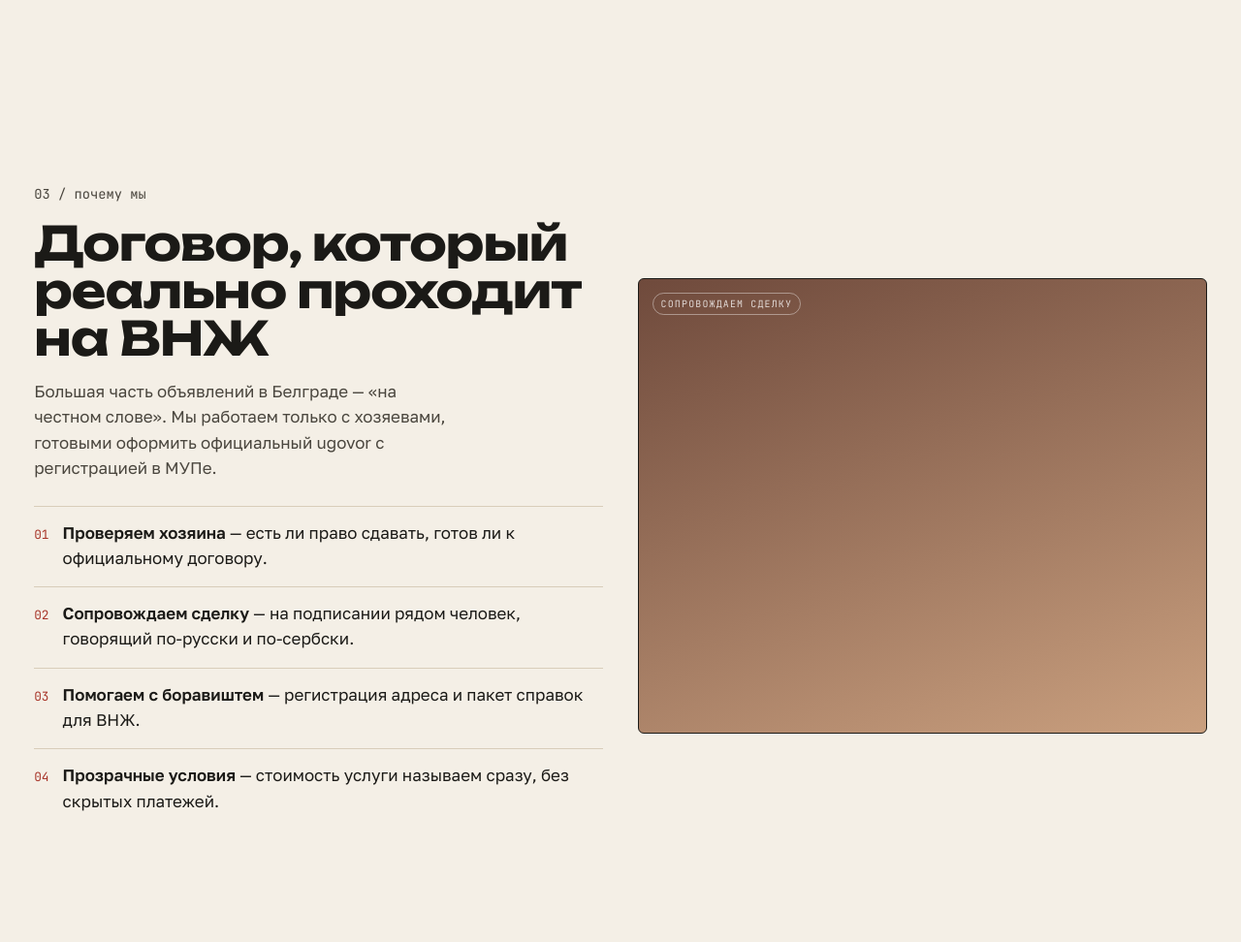
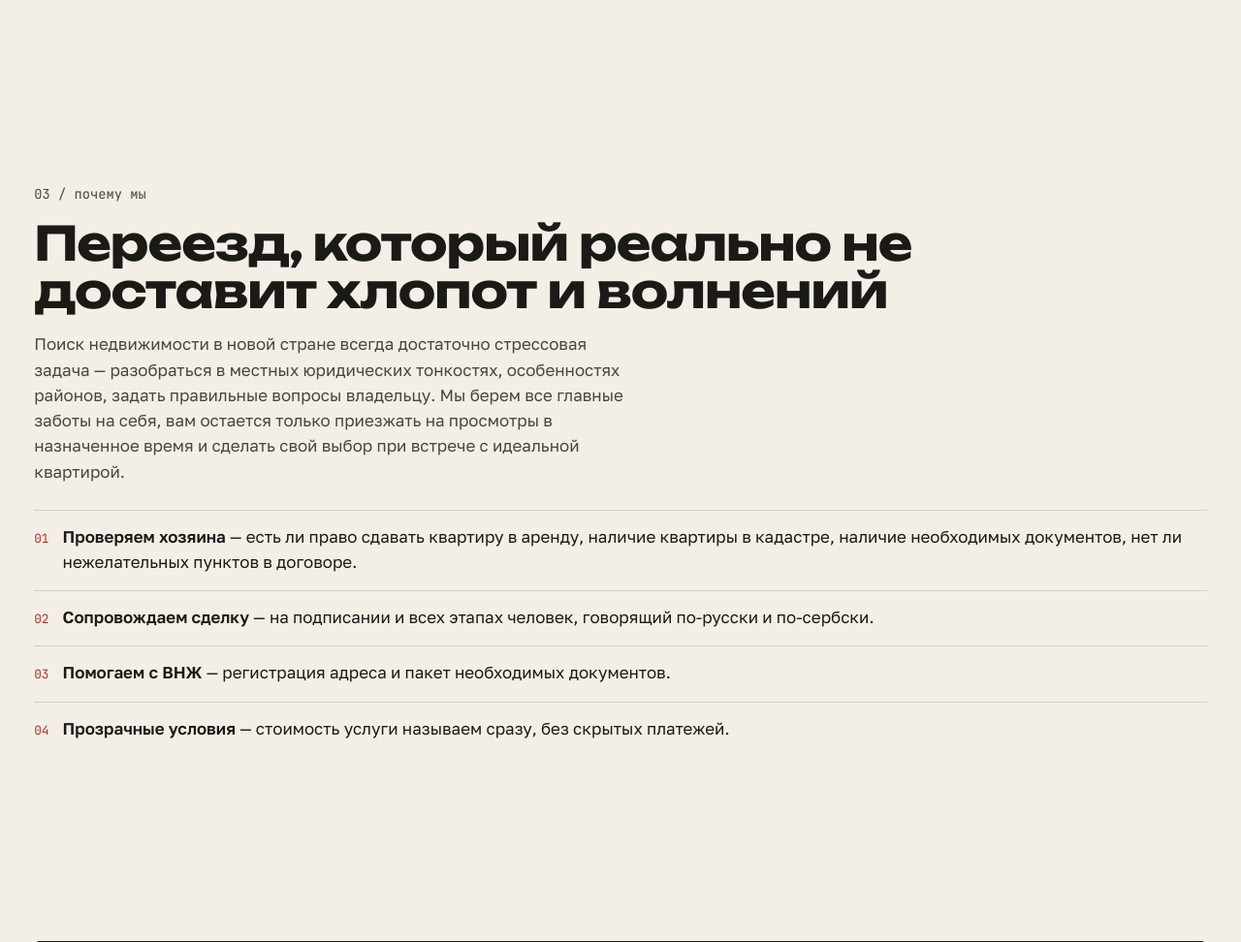
Before and after one commit to MWildFire/BelgradAppartment, a FastAPI app: template src/site/templates/index.html in a window 1280 px wide. Shown: the part 1983-2955 px from the top of the page at 97% size. Run offline with FastAPI, Linux system fonts and the light colour scheme; the template is opened without the code that fills it, so the values that code supplies are empty.

Commit message:
dasha-edits: секция «Почему мы» — новый текст, чек-лист, убран пустой квадрат (правки 12–14)

```diff
--- a/src/site/static/css/site.css
+++ b/src/site/static/css/site.css
@@ -210,6 +210,9 @@ section.bay{padding-block:var(--bay)}
 
 /* ───────── trust / split ───────── */
 .split{display:grid;grid-template-columns:1fr 1fr;gap:var(--gutter);align-items:center}
+.split.solo{grid-template-columns:1fr}
+.split.solo h2{max-width:24ch}
+.split.solo p{max-width:60ch}
 .split .photo{aspect-ratio:5/4;border:1px solid var(--ink);border-radius:var(--r-m);background:linear-gradient(160deg,#6f4a3c,#caa07f);position:relative;overflow:hidden}
 .split .photo .ph-note{position:absolute;top:14px;left:14px;font-family:var(--mono);font-size:.62rem;letter-spacing:.12em;text-transform:uppercase;color:rgba(255,255,255,.78);border:1px solid rgba(255,255,255,.4);padding:3px 8px;border-radius:999px}
 .split h2{font-size:var(--step-3);max-width:14ch}
--- a/src/site/templates/index.html
+++ b/src/site/templates/index.html
@@ -133,19 +133,18 @@
 
 <!-- TRUST / VNJ -->
 <section class="bay wrap" id="vnj">
-  <div class="split">
+  <div class="split solo">
     <div>
       <div class="idx" style="font-family:var(--mono);font-size:var(--step--1);color:var(--ink-2);margin-bottom:1rem">03 / почему мы</div>
-      <h2>Договор, который реально проходит на ВНЖ</h2>
-      <p>Большая часть объявлений в Белграде — «на честном слове». Мы работаем только с хозяевами, готовыми оформить официальный ugovor с регистрацией в МУПе.</p>
+      <h2>Переезд, который реально не доставит хлопот и волнений</h2>
+      <p>Поиск недвижимости в новой стране всегда достаточно стрессовая задача — разобраться в местных юридических тонкостях, особенностях районов, задать правильные вопросы владельцу. Мы берем все главные заботы на себя, вам остается только приезжать на просмотры в назначенное время и сделать свой выбор при встрече с идеальной квартирой.</p>
       <div class="checks">
-        <div class="c"><span class="num">01</span><span><b>Проверяем хозяина</b> — есть ли право сдавать, готов ли к официальному договору.</span></div>
-        <div class="c"><span class="num">02</span><span><b>Сопровождаем сделку</b> — на подписании рядом человек, говорящий по-русски и по-сербски.</span></div>
-        <div class="c"><span class="num">03</span><span><b>Помогаем с боравиштем</b> — регистрация адреса и пакет справок для ВНЖ.</span></div>
+        <div class="c"><span class="num">01</span><span><b>Проверяем хозяина</b> — есть ли право сдавать квартиру в аренду, наличие квартиры в кадастре, наличие необходимых документов, нет ли нежелательных пунктов в договоре.</span></div>
+        <div class="c"><span class="num">02</span><span><b>Сопровождаем сделку</b> — на подписании и всех этапах человек, говорящий по-русски и по-сербски.</span></div>
+        <div class="c"><span class="num">03</span><span><b>Помогаем с ВНЖ</b> — регистрация адреса и пакет необходимых документов.</span></div>
         <div class="c"><span class="num">04</span><span><b>Прозрачные условия</b> — стоимость услуги называем сразу, без скрытых платежей.</span></div>
       </div>
     </div>
-    <div class="photo" role="img" aria-label="Сопровождение сделки в Белграде"><span class="ph-note">сопровождаем сделку</span></div>
   </div>
 </section>
 
```
